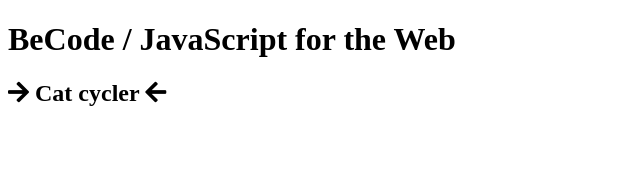
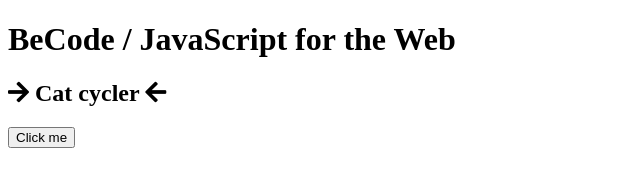
Before and after one commit to MatthieuJasselette/js-web-1.6, a plain HTML site: page docs/index.html in a window 1280 px wide. Shown: the whole page, without its empty margins (0-640 px from the left). Drawn offline with Linux system fonts and the light colour scheme.

Commit message:
Update github page

```diff
--- a/docs/index.html
+++ b/docs/index.html
@@ -1 +1 @@
-<!DOCTYPE html><html lang="fr"> <head> <meta charset="UTF-8"> <meta name="viewport" content="width=device-width, initial-scale=1, shrink-to-fit=no"> <title>BeCode/JavaScript for the Web Exercise</title> <link rel="icon" href="becode-seal.625c224b.png">  <link rel="stylesheet" href="https://use.fontawesome.com/releases/v5.6.3/css/all.css" integrity="sha384-UHRtZLI+pbxtHCWp1t77Bi1L4ZtiqrqD80Kn4Z8NTSRyMA2Fd33n5dQ8lWUE00s/" crossorigin="anonymous"> <link rel="stylesheet" href="script.906a650b.css"></head> <body> <div class="container"> <header> <h1>BeCode / JavaScript for the Web</h1> <h2> <strong><i class="fas fa-arrow-right"></i> Cat cycler <i class="fas fa-arrow-left"></i></strong> </h2> </header> <div class="content">  <div class="squareBox" id="squareBox">  </div>  </div> </div> <script src="script.522b0adc.js"></script> </body> </html>
+<!DOCTYPE html><html lang="fr"> <head> <meta charset="UTF-8"> <meta name="viewport" content="width=device-width, initial-scale=1, shrink-to-fit=no"> <title>BeCode/JavaScript for the Web Exercise</title> <link rel="icon" href="becode-seal.625c224b.png">  <link rel="stylesheet" href="https://use.fontawesome.com/releases/v5.6.3/css/all.css" integrity="sha384-UHRtZLI+pbxtHCWp1t77Bi1L4ZtiqrqD80Kn4Z8NTSRyMA2Fd33n5dQ8lWUE00s/" crossorigin="anonymous"> <link rel="stylesheet" href="script.1b9137df.css"></head> <body> <div class="container"> <header> <h1>BeCode / JavaScript for the Web</h1> <h2> <strong><i class="fas fa-arrow-right"></i> Cat cycler <i class="fas fa-arrow-left"></i></strong> </h2> </header> <div class="content">   <button type="button" id="randomizeButton">Click me</button> </div> </div> <script src="script.099155d5.js"></script> </body> </html>
```
Also changed, not shown: 3 other files.
